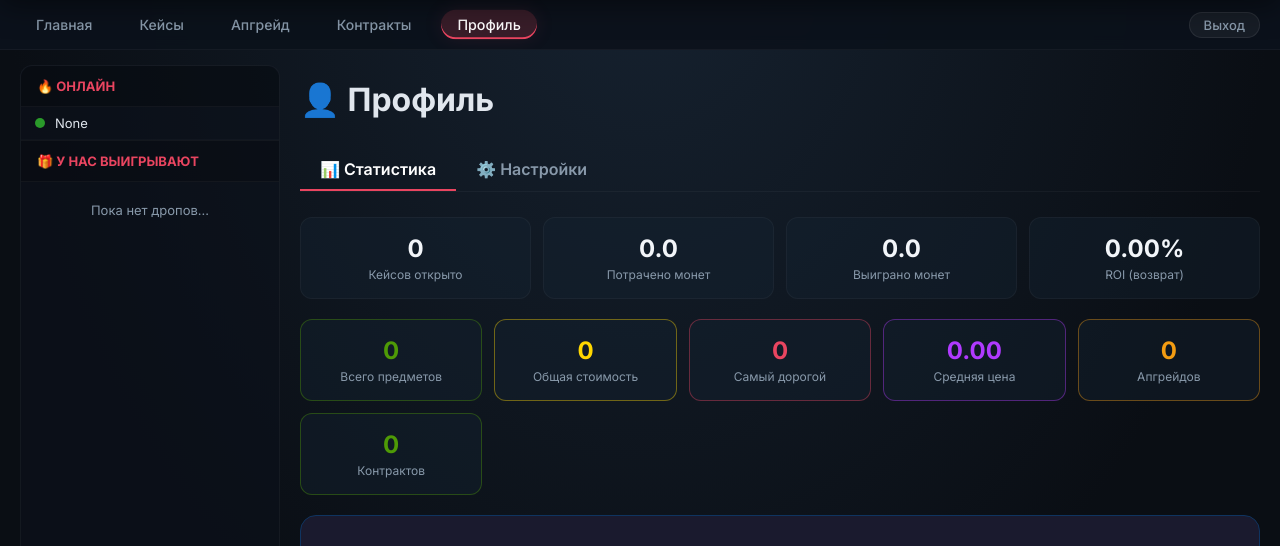
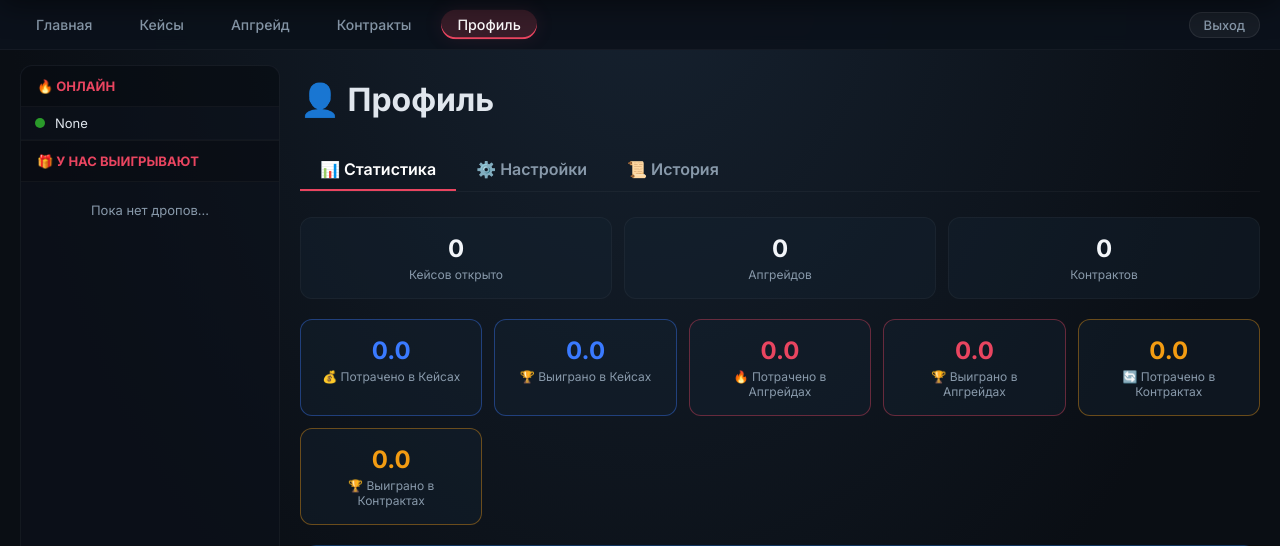
Before and after one commit to xecl1psex/case-battle, a Flask app: page /profile in a window 1280 px wide. Shown: the part 65-611 px from the top of the page. Run offline with Flask 3, Linux system fonts and the light colour scheme; the visitor is signed in with stand-in values (Sample User, id 1); data comes from the database, SQL or seed files in the repository; data that the repository does not hold is empty.

Commit message:
Update profile.html

```diff
--- a/templates/profile.html
+++ b/templates/profile.html
@@ -11,75 +11,45 @@
     <div id="tab-settings" onclick="switchTab('settings')" style="padding: 10px 20px; cursor: pointer; border-bottom: 2px solid transparent; color: #8899aa; font-weight: 600; transition: 0.3s;">
         ⚙️ Настройки
     </div>
+    <!-- ★ НОВАЯ ВКЛАДКА: ИСТОРИЯ ★ -->
+    <div id="tab-history" onclick="switchTab('history')" style="padding: 10px 20px; cursor: pointer; border-bottom: 2px solid transparent; color: #8899aa; font-weight: 600; transition: 0.3s;">
+        📜 История
+    </div>
 </div>
 
 <!-- Блок СТАТИСТИКА -->
 <div id="content-stats" style="display: block;">
     <div class="profile-stats">
-        <div class="stat-card">
-            <div class="number">{{ stats.opened }}</div>
-            <div class="label">Кейсов открыто</div>
-        </div>
-        <div class="stat-card">
-            <div class="number">{{ stats.spent }}</div>
-            <div class="label">Потрачено монет</div>
-        </div>
-        <div class="stat-card">
-            <div class="number">{{ stats.won }}</div>
-            <div class="label">Выиграно монет</div>
-        </div>
-        <div class="stat-card">
-            <div class="number">{{ "%.2f"|format((stats.won / stats.spent * 100) if stats.spent > 0 else 0) }}%</div>
-            <div class="label">ROI (возврат)</div>
-        </div>
+        <div class="stat-card"><div class="number">{{ stats.opened }}</div><div class="label">Кейсов открыто</div></div>
+        <div class="stat-card"><div class="number">{{ stats.upgrades|default(0) }}</div><div class="label">Апгрейдов</div></div>
+        <div class="stat-card"><div class="number">{{ stats.contracts|default(0) }}</div><div class="label">Контрактов</div></div>
     </div>
 
-    <!-- СТАТИСТИКА ИНВЕНТАРЯ -->
-    <div class="profile-stats" style="grid-template-columns: repeat(auto-fit, minmax(160px, 1fr));">
-        <div class="stat-card" style="border-color: rgba(78, 154, 6, 0.4);">
-            <div class="number" style="color: #4e9a06;">{{ inventory|length }}</div>
-            <div class="label">Всего предметов</div>
+    <!-- ★ ДЕТАЛЬНАЯ СТАТИСТИКА ЗАТРАТ И ВЫИГРЫШЕЙ ★ -->
+    <div class="profile-stats" style="grid-template-columns: repeat(auto-fit, minmax(180px, 1fr));">
+        <div class="stat-card" style="border-color: rgba(58, 122, 255, 0.4);">
+            <div class="number" style="color: #3a7aff;">{{ stats.spent_cases|default(0) }}</div>
+            <div class="label">💰 Потрачено в Кейсах</div>
         </div>
-        <div class="stat-card" style="border-color: rgba(255, 215, 0, 0.4);">
-            <div class="number" style="color: #ffd700;">
-                {% set total_val = namespace(sum=0) %}
-                {% for item in inventory %}
-                    {% set total_val.sum = total_val.sum + item.price %}
-                {% endfor %}
-                {{ total_val.sum }}
-            </div>
-            <div class="label">Общая стоимость</div>
+        <div class="stat-card" style="border-color: rgba(58, 122, 255, 0.4);">
+            <div class="number" style="color: #3a7aff;">{{ stats.won_cases|default(0) }}</div>
+            <div class="label">🏆 Выиграно в Кейсах</div>
         </div>
         <div class="stat-card" style="border-color: rgba(233, 69, 96, 0.4);">
-            <div class="number" style="color: #e94560;">
-                {% set max_item = namespace(price=0, name="—") %}
-                {% for item in inventory %}
-                    {% if item.price > max_item.price %}
-                        {% set max_item.price = item.price %}
-                        {% set max_item.name = item.name %}
-                    {% endif %}
-                {% endfor %}
-                {{ max_item.price }}
-            </div>
-            <div class="label">Самый дорогой</div>
+            <div class="number" style="color: #e94560;">{{ stats.spent_upgrades|default(0) }}</div>
+            <div class="label">🔥 Потрачено в Апгрейдах</div>
         </div>
-        <div class="stat-card" style="border-color: rgba(179, 58, 255, 0.4);">
-            <div class="number" style="color: #b03aff;">
-                {% set total_val = namespace(sum=0) %}
-                {% for item in inventory %}
-                    {% set total_val.sum = total_val.sum + item.price %}
-                {% endfor %}
-                {{ "%.2f"|format((total_val.sum / inventory|length) if inventory|length > 0 else 0) }}
-            </div>
-            <div class="label">Средняя цена</div>
+        <div class="stat-card" style="border-color: rgba(233, 69, 96, 0.4);">
+            <div class="number" style="color: #e94560;">{{ stats.won_upgrades|default(0) }}</div>
+            <div class="label">🏆 Выиграно в Апгрейдах</div>
         </div>
         <div class="stat-card" style="border-color: rgba(243, 156, 18, 0.4);">
-            <div class="number" style="color: #f39c12;">{{ stats.upgrades|default(0) }}</div>
-            <div class="label">Апгрейдов</div>
+            <div class="number" style="color: #f39c12;">{{ stats.spent_contracts|default(0) }}</div>
+            <div class="label">🔄 Потрачено в Контрактах</div>
         </div>
-        <div class="stat-card" style="border-color: rgba(78, 154, 6, 0.4);">
-            <div class="number" style="color: #4e9a06;">{{ stats.contracts|default(0) }}</div>
-            <div class="label">Контрактов</div>
+        <div class="stat-card" style="border-color: rgba(243, 156, 18, 0.4);">
+            <div class="number" style="color: #f39c12;">{{ stats.won_contracts|default(0) }}</div>
+            <div class="label">🏆 Выиграно в Контрактах</div>
         </div>
     </div>
 
@@ -98,9 +68,7 @@
                 </div>
             </div>
             {% if inventory %}
-            <button class="btn" style="background: #e94560; font-size: 14px; padding: 8px 20px;" onclick="openSellAllModal()">
-                💰 Продать всё
-            </button>
+            <button class="btn" style="background: #e94560; font-size: 14px; padding: 8px 20px;" onclick="openSellAllModal()">💰 Продать всё</button>
             {% endif %}
         </div>
 
@@ -114,9 +82,7 @@
                 <div class="rarity" style="background: {{ RARITY_COLORS[item.rarity] if item.rarity in RARITY_COLORS else '#4a4a4a' }}; color: #fff; font-size: 12px; padding: 4px 10px; border-radius: 4px; display: inline-block;">
                     {{ RARITY_NAMES[item.rarity] if item.rarity in RARITY_NAMES else item.rarity }}
                 </div>
-                <button class="btn" style="font-size: 12px; padding: 6px 12px; margin-top: 10px;" onclick="sellItem({{ item.id }})">
-                    💰 Продать
-                </button>
+                <button class="btn" style="font-size: 12px; padding: 6px 12px; margin-top: 10px;" onclick="sellItem({{ item.id }})">💰 Продать</button>
             </div>
             {% endfor %}
         </div>
@@ -129,10 +95,8 @@
 <!-- Блок НАСТРОЙКИ -->
 <div id="content-settings" style="display: none;">
     <div class="card" style="background: #1a1a2e; padding: 30px; border-radius: 16px; border: 1px solid #0f3460; max-width: 600px;">
-
         <h3 style="margin-bottom: 20px;">⚙️ Настройки игры</h3>
 
-        <!-- Настройка Звука -->
         <div class="settings-row">
             <div>
                 <div class="label">🔊 Звуковые эффекты</div>
@@ -144,7 +108,6 @@
             </label>
         </div>
 
-        <!-- Сброс прогресса -->
         <div class="settings-row" style="border-bottom: none; margin-top: 10px; padding-top: 20px; border-top: 1px solid rgba(255,255,255,0.04);">
             <div>
                 <div class="label" style="color: #e94560;">⚠️ Опасная зона</div>
@@ -152,7 +115,16 @@
             </div>
             <button class="btn btn-danger" style="padding: 6px 12px; font-size: 13px;" onclick="openResetModal()">Сбросить</button>
         </div>
+    </div>
+</div>
 
+<!-- ★ Блок ИСТОРИЯ ★ -->
+<div id="content-history" style="display: none;">
+    <div class="card" style="background: #1a1a2e; padding: 30px; border-radius: 16px; border: 1px solid #0f3460; max-width: 800px;">
+        <h3 style="margin-bottom: 20px;">📜 История операций</h3>
+        <div id="history-list">
+            <div style="text-align: center; padding: 20px; color: #8899aa;">Загрузка истории...</div>
+        </div>
     </div>
 </div>
 
@@ -161,8 +133,7 @@
     <div class="modal-content">
         <h2 style="color: #e94560;">⚠️ Подтверждение</h2>
         <p style="color: #aaa; margin-bottom: 15px; font-size: 14px;">
-            Ты уверен, что хочешь сбросить весь прогресс? <br>
-            <strong>Это действие необратимо!</strong>
+            Ты уверен, что хочешь сбросить весь прогресс? <br><strong>Это действие необратимо!</strong>
         </p>
         <div style="display: flex; gap: 10px; justify-content: center;">
             <button class="btn btn-danger" onclick="executeReset()" style="flex: 1;">✅ Да, сбросить!</button>
@@ -174,17 +145,17 @@
 <script>
 // ===== ПЕРЕКЛЮЧЕНИЕ ВКЛАДОК =====
 function switchTab(tabName) {
-    // Скрываем оба блока
     document.getElementById('content-stats').style.display = 'none';
     document.getElementById('content-settings').style.display = 'none';
+    document.getElementById('content-history').style.display = 'none';
 
-    // Убираем активный стиль с табов
     document.getElementById('tab-stats').style.borderBottomColor = 'transparent';
     document.getElementById('tab-stats').style.color = '#8899aa';
     document.getElementById('tab-settings').style.borderBottomColor = 'transparent';
     document.getElementById('tab-settings').style.color = '#8899aa';
+    document.getElementById('tab-history').style.borderBottomColor = 'transparent';
+    document.getElementById('tab-history').style.color = '#8899aa';
 
-    // Показываем нужный блок и красим таб
     if (tabName === 'stats') {
         document.getElementById('content-stats').style.display = 'block';
         document.getElementById('tab-stats').style.borderBottomColor = '#e94560';
@@ -193,10 +164,13 @@
         document.getElementById('content-settings').style.display = 'block';
         document.getElementById('tab-settings').style.borderBottomColor = '#e94560';
         document.getElementById('tab-settings').style.color = '#fff';
-
-        // Устанавливаем состояние чекбокса звука при открытии настроек
         const savedSound = localStorage.getItem('casebattle_sound_enabled');
         document.getElementById('soundToggle').checked = savedSound !== 'false';
+    } else if (tabName === 'history') {
+        document.getElementById('content-history').style.display = 'block';
+        document.getElementById('tab-history').style.borderBottomColor = '#e94560';
+        document.getElementById('tab-history').style.color = '#fff';
+        loadHistory(); // Загружаем данные при открытии вкладки
     }
 }
 
@@ -207,22 +181,12 @@
 }
 
 // ===== СБРОС АККАУНТА =====
-function openResetModal() {
-    document.getElementById('resetModal').style.display = 'flex';
-}
-
-function closeResetModal() {
-    document.getElementById('resetModal').style.display = 'none';
-}
+function openResetModal() { document.getElementById('resetModal').style.display = 'flex'; }
+function closeResetModal() { document.getElementById('resetModal').style.display = 'none'; }
 
 async function executeReset() {
     closeResetModal();
-
-    const response = await fetch('/api/reset_account', {
-        method: 'POST',
-        headers: { 'Content-Type': 'application/json' }
-    });
-
+    const response = await fetch('/api/reset_account', { method: 'POST', headers: { 'Content-Type': 'application/json' } });
     const data = await response.json();
     if (data.success) {
         document.getElementById('balance-display').innerText = data.balance;
@@ -233,26 +197,67 @@
     }
 }
 
+// ===== ИСТОРИЯ ТРАНЗАКЦИЙ =====
+async function loadHistory() {
+    const list = document.getElementById('history-list');
+    list.innerHTML = '<div style="text-align: center; padding: 20px; color: #8899aa;">⏳ Загрузка...</div>';
+
+    const response = await fetch('/api/transactions');
+    const data = await response.json();
+
+    if (data.success && data.transactions.length > 0) {
+        let html = '<div style="display: flex; flex-direction: column; gap: 10px;">';
+        data.transactions.forEach(t => {
+            let icon = '🟡';
+            let color = '#fff';
+            if (t.type === 'deposit') { icon = '🟢'; color = '#4e9a06'; }
+            else if (t.type.includes('spend') || t.type.includes('fail')) { icon = '🔴'; color = '#e94560'; }
+            else if (t.type.includes('win')) { icon = '🟣'; color = '#b03aff'; }
+            else if (t.type === 'sell') { icon = '💰'; color = '#ffd700'; }
+            else if (t.type === 'contract') { icon = '🟠'; color = '#f39c12'; }
+
+            // Перевод типа на русский
+            let typeRu = t.type;
+            if(t.type === 'deposit') typeRu = 'Пополнение';
+            else if(t.type === 'case_spend') typeRu = 'Кейс (трата)';
+            else if(t.type === 'case_win') typeRu = 'Кейс (выигрыш)';
+            else if(t.type === 'upgrade_fail') typeRu = 'Апгрейд (провал)';
+            else if(t.type === 'upgrade_win') typeRu = 'Апгрейд (успех)';
+            else if(t.type === 'contract') typeRu = 'Контракт';
+            else if(t.type === 'sell') typeRu = 'Продажа';
+
+            html += `
+                <div style="display: flex; justify-content: space-between; align-items: center; padding: 10px; background: rgba(12,18,28,0.6); border-radius: 8px; border: 1px solid rgba(255,255,255,0.04);">
+                    <div style="display: flex; align-items: center; gap: 12px;">
+                        <span style="font-size: 18px;">${icon}</span>
+                        <div>
+                            <div style="font-size: 14px; font-weight: 500;">${typeRu}</div>
+                            <div style="font-size: 12px; color: #8899aa;">${t.description || ''}</div>
+                        </div>
+                    </div>
+                    <div style="text-align: right;">
+                        <div style="font-size: 15px; font-weight: 600; color: ${color};">
+                            ${t.amount > 0 ? '+' : ''}${t.amount} монет
+                        </div>
+                        <div style="font-size: 11px; color: #8899aa;">Баланс: ${t.balance_after}</div>
+                    </div>
+                </div>
+            `;
+        });
+        html += '</div>';
+        list.innerHTML = html;
+    } else {
+        list.innerHTML = '<div style="text-align: center; padding: 40px 0; color: #8899aa;">📭 История операций пуста.</div>';
+    }
+}
+
 // ===== ОСТАЛЬНОЙ КОД =====
 async function sellItem(itemId) {
     if (!confirm('Ты уверен, что хочешь продать этот скин?')) return;
-
-    const response = await fetch('/api/sell_item', {
-        method: 'POST',
-        headers: { 'Content-Type': 'application/json' },
-        body: JSON.stringify({ item_id: itemId })
-    });
-
+    const response = await fetch('/api/sell_item', { method: 'POST', headers: { 'Content-Type': 'application/json' }, body: JSON.stringify({ item_id: itemId }) });
     const data = await response.json();
-
-    if (data.success) {
-        window.playCoin();
-        alert(`✅ Скин продан за ${data.price} монет!`);
-        document.getElementById('balance-display').innerText = data.balance;
-        location.reload();
-    } else {
-        alert('❌ Ошибка при продаже');
-    }
+    if (data.success) { window.playCoin(); alert(`✅ Скин продан за ${data.price} монет!`); document.getElementById('balance-display').innerText = data.balance; location.reload(); }
+    else { alert('❌ Ошибка при продаже'); }
 }
 
 function openSellAllModal() {
@@ -260,54 +265,30 @@
     {% for item in inventory %}
         {% set total_val.sum = total_val.sum + item.price %}
     {% endfor %}
-    const count = {{ inventory|length }};
-    const totalValue = {{ total_val.sum }};
-
-    const modal = document.getElementById('depositModal');
-    const content = modal.querySelector('.modal-content');
-
+    const count = {{ inventory|length }}; const totalValue = {{ total_val.sum }};
+    const modal = document.getElementById('depositModal'); const content = modal.querySelector('.modal-content');
     content.innerHTML = `
         <h2 style="color: #f39c12;">⚠️ Подтверждение</h2>
-        <p style="color: #aaa; font-size: 16px; margin: 10px 0;">
-            Ты уверен, что хочешь продать <strong>ВСЕ ${count}</strong> предметов из инвентаря за <strong style="color: #ffd700;">${totalValue} монет</strong>?
-        </p>
+        <p style="color: #aaa; font-size: 16px; margin: 10px 0;">Ты уверен, что хочешь продать <strong>ВСЕ ${count}</strong> предметов из инвентаря за <strong style="color: #ffd700;">${totalValue} монет</strong>?</p>
         <p style="color: #888; font-size: 13px; margin-bottom: 15px;">Это действие нельзя отменить!</p>
-        <div style="display: flex; gap: 10px; justify-content: center;">
-            <button class="btn btn-gold" onclick="executeSellAll()" style="flex: 1;">✅ Да, продать!</button>
-            <button class="btn" style="background: #555; flex: 1;" onclick="closeDepositModal()">❌ Отмена</button>
-        </div>
+        <div style="display: flex; gap: 10px; justify-content: center;"><button class="btn btn-gold" onclick="executeSellAll()" style="flex: 1;">✅ Да, продать!</button><button class="btn" style="background: #555; flex: 1;" onclick="closeDepositModal()">❌ Отмена</button></div>
     `;
     modal.style.display = 'flex';
 }
 
 async function executeSellAll() {
     document.getElementById('depositModal').style.display = 'none';
-
-    const response = await fetch('/api/sell_all', {
-        method: 'POST',
-        headers: { 'Content-Type': 'application/json' }
-    });
-
+    const response = await fetch('/api/sell_all', { method: 'POST', headers: { 'Content-Type': 'application/json' } });
     const data = await response.json();
-
-    if (data.success) {
-        window.playCoin();
-        alert(`✅ Все предметы проданы! Ты получил ${data.total} монет!`);
-        document.getElementById('balance-display').innerText = data.balance;
-        location.reload();
-    } else {
-        alert('❌ Ошибка при продаже всех предметов');
-    }
+    if (data.success) { window.playCoin(); alert(`✅ Все предметы проданы! Ты получил ${data.total} монет!`); document.getElementById('balance-display').innerText = data.balance; location.reload(); }
+    else { alert('❌ Ошибка при продаже всех предметов'); }
 }
 </script>
 
 <style>
-.card {
-    background: rgba(20, 35, 50, 0.4);
-    border-radius: 16px;
-    padding: 20px;
-    border: 1px solid rgba(255, 255, 255, 0.04);
-    margin-bottom: 20px;
-}
+.card { background: rgba(20, 35, 50, 0.4); border-radius: 16px; padding: 20px; border: 1px solid rgba(255, 255, 255, 0.04); margin-bottom: 20px; }
+::-webkit-scrollbar { width: 4px; }
+::-webkit-scrollbar-track { background: rgba(12,18,28,0.6); border-radius: 4px; }
+::-webkit-scrollbar-thumb { background: #e94560; border-radius: 4px; }
 </style>
 {% endblock %}
```
